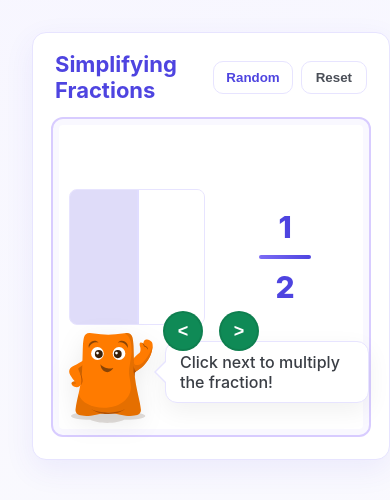
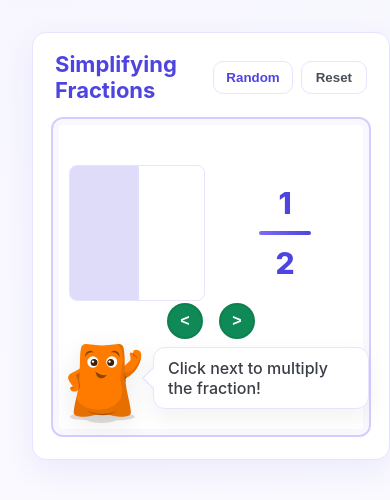
Before and after one commit to destinynguyen/Simplifying-Fractions, a React (Vite) app: page / in a window 390 px wide. Shown: the top 500 px of the page. Built offline with nearby package versions, Linux system fonts and the light colour scheme.

Commit message:
fix(mobile): resolve overlaps; adjust nav/bubble positions; ensure nav buttons are tappable with higher z-index and pointer-events on coach

```diff
--- a/src/App.jsx
+++ b/src/App.jsx
@@ -215,7 +215,11 @@ export default function App() {
 
   const coachImg = step === 2 && showProduct ? flexiTeacher : step === 2 ? flexiStars : step === 1 ? flexiIdea : flexiWave
   const coachClass = step === 2 ? (showProduct ? 'flexi flexi-teacher' : 'flexi flexi-big') : 'flexi'
-  const bubbleClass = step === 2 ? `bubble bubble-left-more ${showProduct ? 'bubble-down' : ''}` : 'bubble'
+  const bubbleClass = step === 2
+    ? `bubble bubble-left-more ${showProduct ? 'bubble-down' : ''}`
+    : step === 1
+    ? 'bubble bubble-step1-down'
+    : 'bubble'
 
   const introMsg1 = 'Here is our fraction!'
   const introMsg2 = "And here is the fraction's area model!"
--- a/src/styles.css
+++ b/src/styles.css
@@ -120,7 +120,7 @@ body {
   transform: translateX(-50%);
   display: flex;
   gap: 16px;
-  z-index: 2;
+  z-index: 5;
 }
 .nav-btn {
   width: 46px;
@@ -337,15 +337,20 @@ body {
 /* Intro slide animation uses the same transform transition */
 .fraction-side.intro-left { transform: translateX(-24px); transition: transform 400ms ease; }
 
+.bubble-step1-down { transform: translateY(-8px); }
+
 @media (max-width: 640px) {
   :root { --box-size: min(320px, 92vw); }
   .fraction .numerator, .fraction .denominator { font-size: 38px; }
   .fraction .bar { width: 100px; }
-  .nav { bottom: 84px; }
-  .nav-btn { width: 40px; height: 40px; font-size: 18px; }
+  .nav { bottom: 96px; }
+  .nav-btn { width: 36px; height: 36px; font-size: 16px; }
   .mascot { width: 54px; height: 54px; }
-  .bubble { max-width: 220px; }
-  .content-row { width: calc(var(--box-size) - 36px); gap: 12px; transform: translateY(-20px); }
+  .bubble { max-width: 220px; transform: translateY(-8px); }
+  .bubble-step1-down { transform: translateY(2px); }
+  .coach { z-index: 3; pointer-events: none; }
+  .flexi { width: 84px; }
+  .content-row { width: calc(var(--box-size) - 36px); gap: 12px; transform: translateY(-44px); }
   .fraction-large .numerator, .fraction-large .denominator { font-size: 30px; }
   .fraction-large .bar { width: 52px; height: 4px; }
   .fraction-side.shifted { transform: translateX(-36px); }
@@ -369,4 +374,6 @@ body {
   .fraction-side.intro-left .fraction-large .numerator,
   .fraction-side.intro-left .fraction-large .denominator { font-size: 30px; }
   .fraction-side.intro-left .fraction-large .bar { width: 52px; height: 4px; }
+  /* Push final message bubble further down on mobile */
+  .bubble-down { transform: translateY(22px); }
 }
--- a/vite.config.js
+++ b/vite.config.js
@@ -3,6 +3,7 @@ import react from '@vitejs/plugin-react'
 
 export default defineConfig({
   plugins: [react()],
+  base: '/Simplifying-Fractions/',
   server: {
     port: 5173,
     open: true
```
Also changed, not shown: package.json (+5 -2 lines), 1 other file (tests, documents, lock files or other folders).
